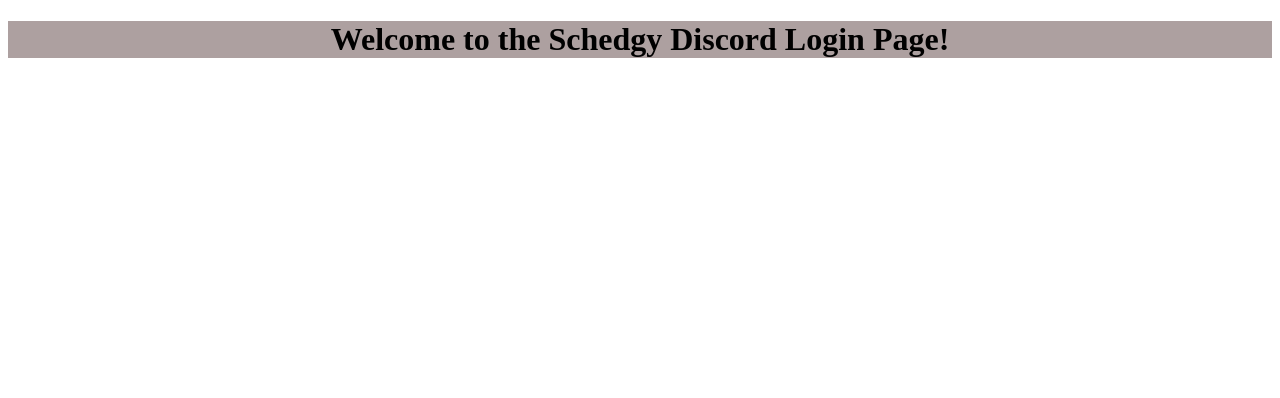
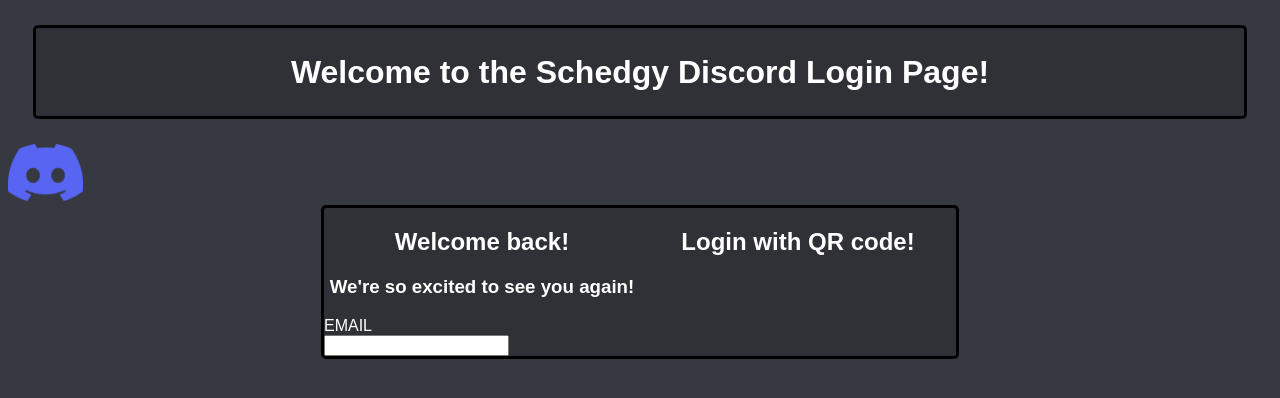
Before and after one commit to GarbageCan622/Schedgy, a PHP site: page / in a window 1280 px wide. Shown: the top 398 px of the page. Run offline with PHP 8.4, Linux system fonts and the light colour scheme.

Commit message:
make actual login prompts

```diff
--- a/index.html
+++ b/index.html
@@ -5,11 +5,22 @@
         <link rel="stylesheet" href="style.css"/>
     </header>
 
-    <body>
+    <body style="background-color:#36393F;">
         <h1>Welcome to the Schedgy Discord Login Page!</h1>
+        <img src="discord logo.png" width = 75>
 
         <div class="loginbox">
-
+            <div class="column">
+                <h2 style="text-align:center;">Welcome back!</h2>
+                <h3 style="text-align:center;">We're so excited to see you again!</h3>
+                <form>
+                    <label for="email">EMAIL</label><br>
+                    <input type="text" id="email" name="email"><br>
+                </form>
+            </div>
+            <div class="column">
+                <h2 style="text-align:center;">Login with QR code!</h2>
+            </div>
         </div>
     </body>
 </html>
--- a/style.css
+++ b/style.css
@@ -1,6 +1,32 @@
+/* discord blurple = #5865F2 */
+h1{
+    font-family: sans-serif;
+    color:white;
+    text-align: center;
+    background-color: #2f3136;
+    border-style: solid;
+    border-color:black;
+    border-radius: 5px;
+    padding: 2%;
+    margin: 2%;
+}
 
-h1{
+/* discord login box */
+.loginbox{
+    border-style: solid;
+    border-color:black;
+    border-radius: 5px;
+    background-color: #2f3136;
 
-    text-align: center;
-    background-color: rgb(173, 160, 160);
+    margin:auto;
+    width:50%;
+    display:table;
+    clear:both;
+
+    color:white;
+    font-family: sans-serif;
 }
+.column{
+    float:left;
+    width:50%;
+}
```
